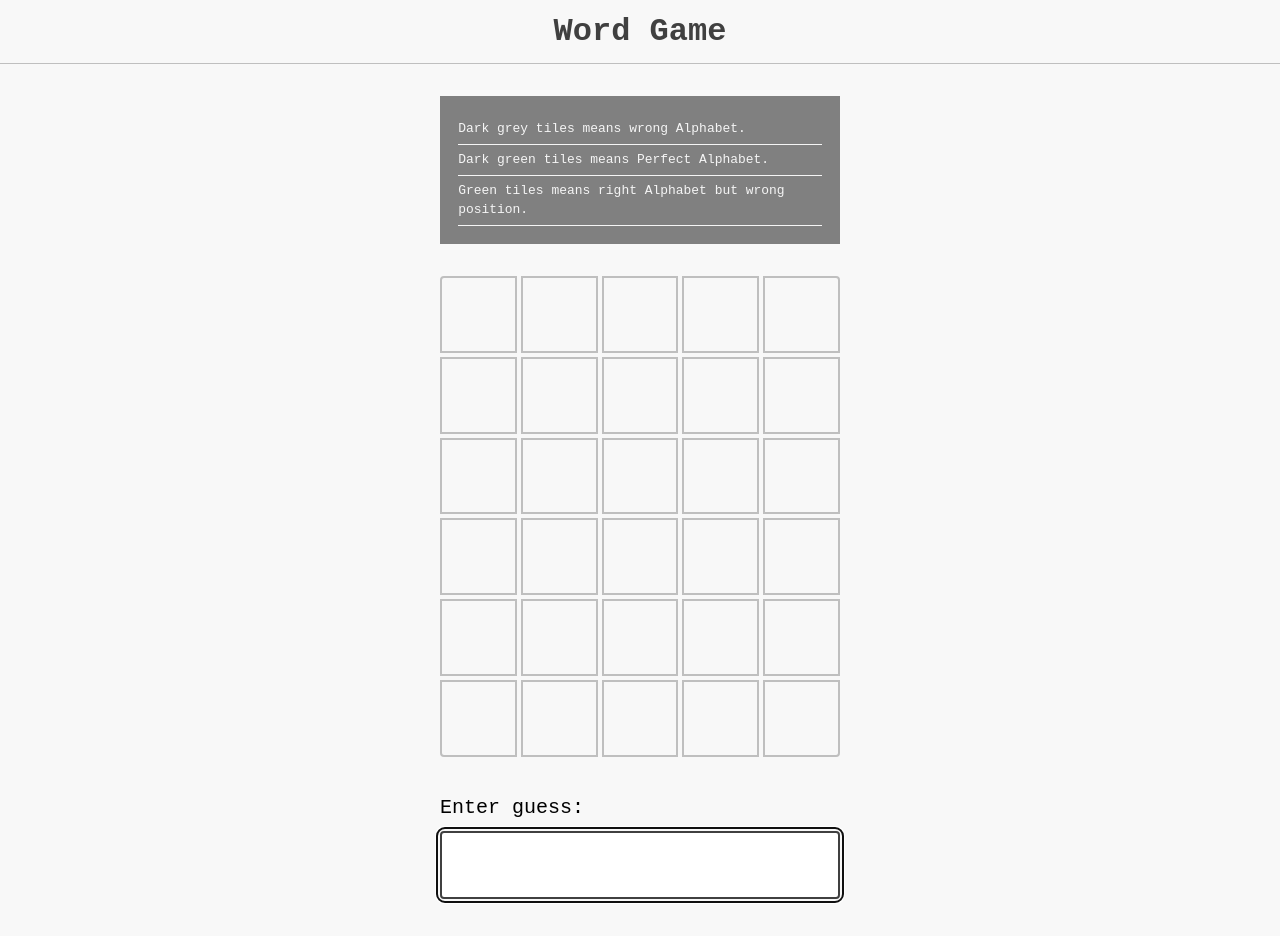
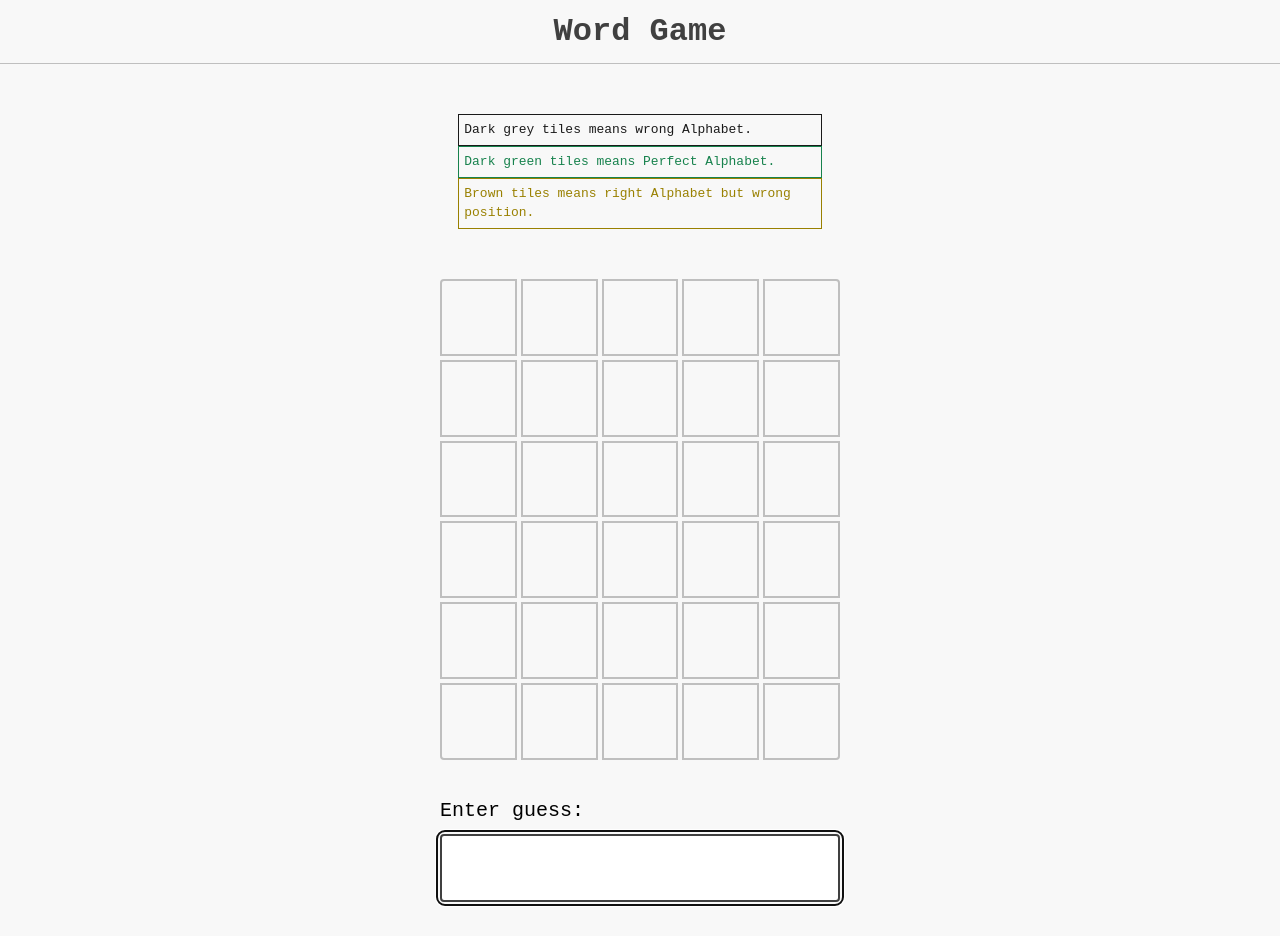
Before and after one commit to Nukelimer/wordle-game, a React (Vite) app: page / in a window 1280 px wide. Built offline with nearby package versions, Linux system fonts and the light colour scheme.

Commit message:
typography

```diff
--- a/src/components/Colors/Colors.js
+++ b/src/components/Colors/Colors.js
@@ -6,22 +6,22 @@ function Colors() {
       style={{
         display: 'flex',
         flexDirection: 'column',
-        background: 'grey',
+
         padding: '1.4em',
         color: 'whitesmoke',
         fontSize: '0.81rem',
       }}>
       <span
-        style={{ borderBottom: '1px solid whitesmoke', padding: '0.4em 0' }}>
+        style={{ border: '1px solid hsl(0deg 0% 10%)', padding: '0.4em',color:'hsl(0deg 0% 10%)' }}>
         Dark grey tiles means wrong Alphabet.
       </span>
       <span
-        style={{ borderBottom: '1px solid whitesmoke', padding: '0.4em 0' }}>
+        style={{border: '1px solid hsl(150deg 70% 30%)', padding: '0.4em ', color:'hsl(150deg 70% 30%)' }}>
         Dark green tiles means Perfect Alphabet.
       </span>
       <span
-        style={{ borderBottom: '1px solid whitesmoke', padding: '0.4em 0' }}>
-        Green tiles means right Alphabet but wrong position.
+        style={{ border: '1px solid hsl(50deg 100% 30%)', padding: '0.4em', color: 'hsl(50deg 100% 30%)'}}>
+        Brown tiles means right Alphabet but wrong position.
       </span>
     </div>
   );
```
